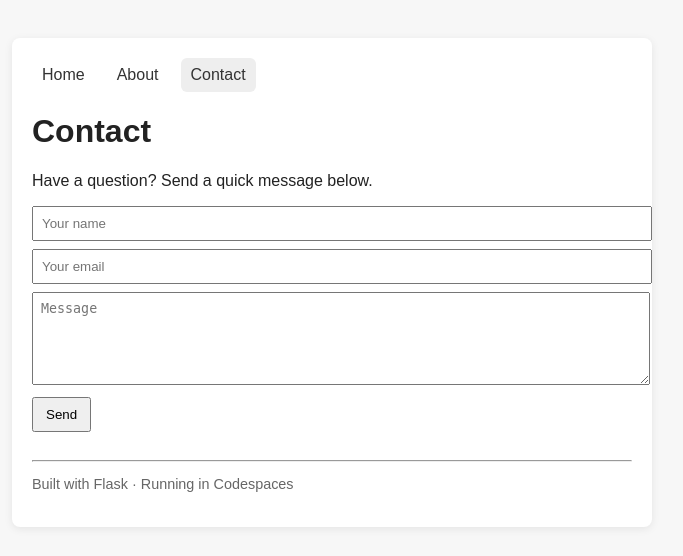
After one commit to anandyelji-17/my-ecobel-website, a Flask app: page /contact in a window 1280 px wide. The commit adds this page. Shown: the top 556 px of the page, without its empty margins (308-991 px from the left). Run offline with Flask 2, Linux system fonts and the light colour scheme.

Commit message:
Add About and Contact pages + shared base layout

```diff
--- a/app.py
+++ b/app.py
@@ -1,4 +1,5 @@
 from flask import Flask, render_template, request, redirect, url_for
+import os
 
 app = Flask(__name__)
 
@@ -11,6 +12,21 @@ def hello():
     name = request.form.get('name', 'Friend')
     return render_template('hello.html', name=name)
 
+@app.route('/about')
+def about():
+    return render_template('about.html')
+
+@app.route('/contact', methods=['GET', 'POST'])
+def contact():
+    if request.method == 'POST':
+        name = request.form.get('name', '').strip()
+        email = request.form.get('email', '').strip()
+        message = request.form.get('message', '').strip()
+        # In a real app you'd save this to a DB or send an email.
+        # For demo we just show a success message on the same page.
+        return render_template('contact.html', success=True, name=name or 'Friend', email=email)
+    return render_template('contact.html', success=False)
+
 if __name__ == '__main__':
-    # Bind to 0.0.0.0 so Codespaces can forward the port
-    app.run(host='0.0.0.0', port=8080, debug=True)
+    port = int(os.environ.get('PORT', 8080))
+    app.run(host='0.0.0.0', port=port, debug=True)
--- /dev/null
+++ b/templates/base.html
@@ -0,0 +1,34 @@
+<!doctype html>
+<html lang="en">
+<head>
+  <meta charset="utf-8"/>
+  <meta name="viewport" content="width=device-width,initial-scale=1"/>
+  <title>{% block title %}My Flask Site{% endblock %}</title>
+  <link rel="stylesheet" href="/static/style.css">
+  <style>
+    /* small nav tweaks inside template for convenience */
+    .nav { display:flex; gap:12px; margin-bottom:20px; align-items:center; }
+    .nav a { text-decoration:none; color:#333; padding:8px 10px; border-radius:6px;}
+    .nav a.active, .nav a:hover { background:#eee; }
+    header { margin-bottom:18px; }
+  </style>
+</head>
+<body>
+  <div class="container">
+    <header>
+      <nav class="nav">
+        <a href="/" class="{% if request.path=='/' %}active{% endif %}">Home</a>
+        <a href="/about" class="{% if request.path.startswith('/about') %}active{% endif %}">About</a>
+        <a href="/contact" class="{% if request.path.startswith('/contact') %}active{% endif %}">Contact</a>
+      </nav>
+    </header>
+
+    {% block content %}{% endblock %}
+
+    <footer style="margin-top:28px; color:#666; font-size:0.9rem;">
+      <hr/>
+      <p>Built with Flask · Running in Codespaces</p>
+    </footer>
+  </div>
+</body>
+</html>
--- /dev/null
+++ b/templates/contact.html
@@ -0,0 +1,27 @@
+{% extends "base.html" %}
+{% block title %}Contact - My Flask Site{% endblock %}
+{% block content %}
+  <h1>Contact</h1>
+
+  {% if success %}
+    <div style="padding:12px; background:#e6ffed; border:1px solid #c2f0d0; border-radius:6px;">
+      <strong>Thanks {{ name|e }} — message received!</strong>
+      <p>We will get back to you at <em>{{ email|e }}</em> if needed.</p>
+    </div>
+    <p><a href="/contact">Send another message</a></p>
+  {% else %}
+    <p>Have a question? Send a quick message below.</p>
+    <form action="/contact" method="post">
+      <div style="margin-bottom:8px;">
+        <input name="name" placeholder="Your name" required style="padding:8px; width:100%;" />
+      </div>
+      <div style="margin-bottom:8px;">
+        <input name="email" type="email" placeholder="Your email" required style="padding:8px; width:100%;" />
+      </div>
+      <div style="margin-bottom:8px;">
+        <textarea name="message" placeholder="Message" rows="5" style="padding:8px; width:100%;"></textarea>
+      </div>
+      <button type="submit">Send</button>
+    </form>
+  {% endif %}
+{% endblock %}
```
Also changed, not shown: templates/about.html (added, +12 -0 lines), templates/hello.html (+6 -15 lines), templates/index.html (+4 -13 lines).
